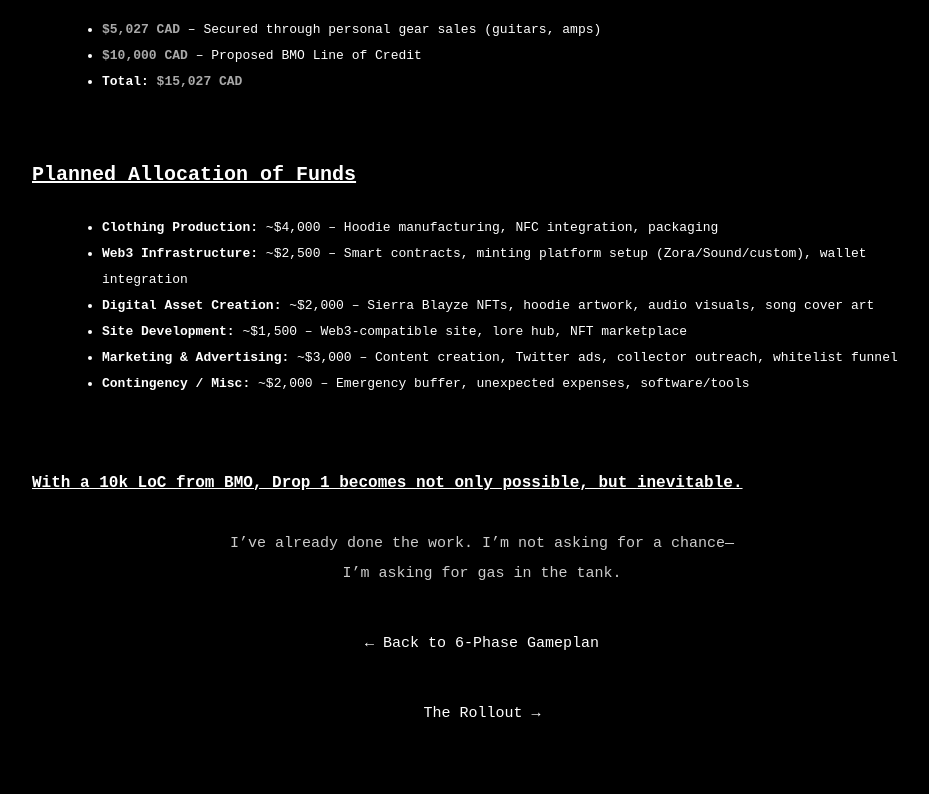
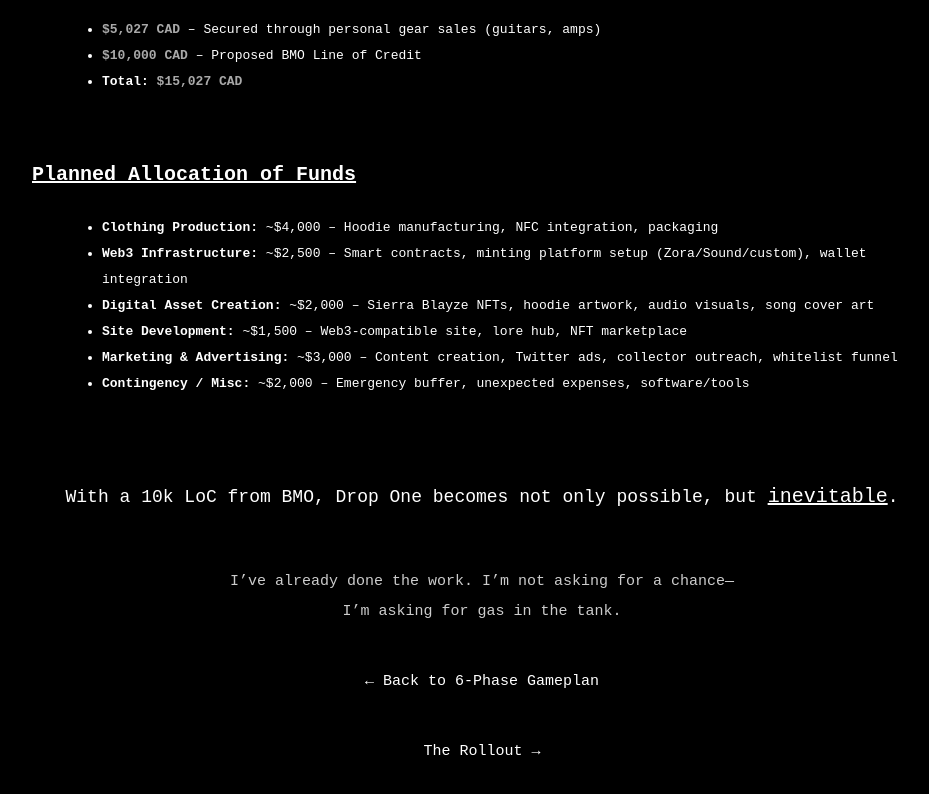
Before and after one commit to DivineTouchHQ/divine-touch-swordsman, a plain HTML site: page budget.html in a window 1280 px wide. Shown: the part 400-1194 px from the top of the page, without its empty margins (158-1087 px from the left). Drawn offline with Linux system fonts and the light colour scheme.

Commit message:
Update budget.html

```diff
--- a/budget.html
+++ b/budget.html
@@ -75,13 +75,17 @@ I've already secured $5,000 through self-funding. Here's how I will allocate the
 
 
 
-<p class="section-title" style="font-size:16px; margin-top:70px; margin-bottom:20px;">
-With a 10k LoC from BMO, Drop 1 becomes not only possible, but <u>inevitable</u>.
+<p style="font-size: 18px; margin-top: 80px; margin-bottom: 50px; text-align: center;">
+With a 10k LoC from BMO, Drop One becomes not only possible, but <span style="font-size: 20px; text-decoration: underline;">inevitable</span>.
 </p>
-<p style="font-size:15px; color:#ccc; text-align:center; margin-top:30px;">
+</ul>
+
+<p style="font-size:15px; color:#ccc; text-align:center; margin-top:10px;">
 I’ve already done the work. I’m not asking for a chance—<br>
 I’m asking for gas in the tank.
 </p>
+
+
 
 
 <a class="link-button" href="plan.html">← Back to 6-Phase Gameplan</a>
```
